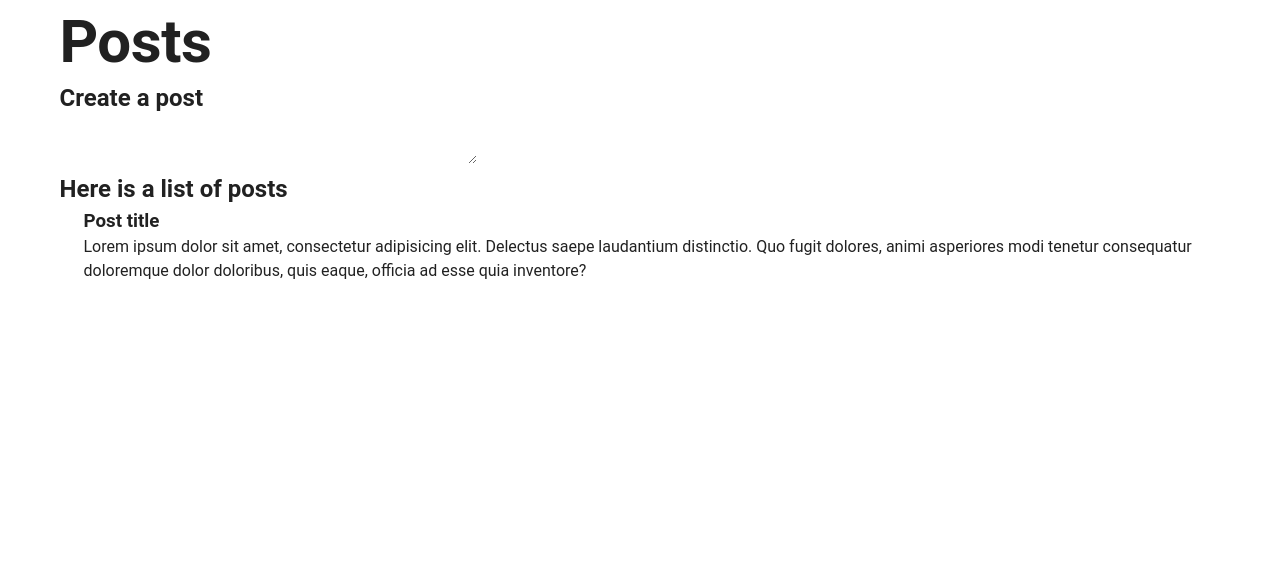
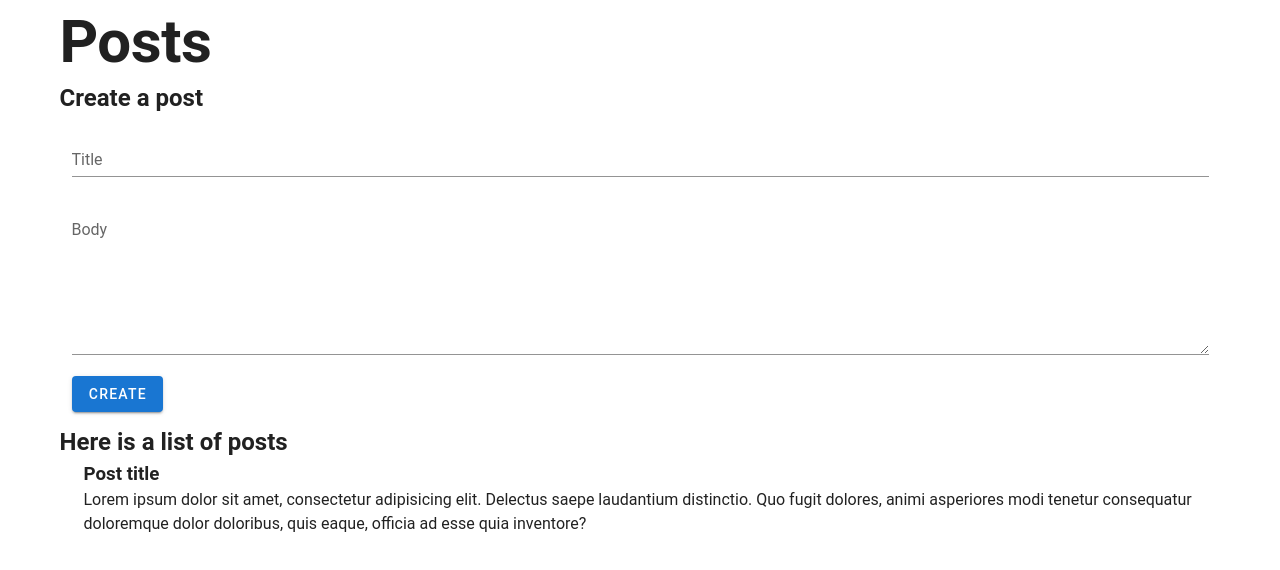
Before and after one commit to JamesManningR/material-post-app, a Vue app: page / in a window 1280 px wide. Shown: the top 570 px of the page. Built offline with nearby package versions, Linux system fonts and the light colour scheme; no server answers; the HTML template or start-up script is replaced by a standard one.

Commit message:
Componentized and vuetified form

```diff
--- /dev/null
+++ b/src/components/posts/PostEditForm.vue
@@ -0,0 +1,55 @@
+<template>
+  <v-container>
+    <form @submit.prevent="isNew ? createPost() : updatePost()">
+      <v-text-field
+        label="Title"
+        type="text"
+        name="title"
+        v-model="newPost.title"
+      >
+      </v-text-field>
+      <v-textarea name="body" label="Body" v-model="newPost.body" />
+      <slot name="submit"></slot>
+    </form>
+  </v-container>
+</template>
+
+<script>
+export default {
+  props: {
+    isNew: {
+      type: Boolean,
+      default: false
+    },
+    post: {
+      type: Object
+    },
+    postId: String
+  },
+  data() {
+    return {
+      newPost: this.post
+        ? this.post
+        : {
+            title: "",
+            body: ""
+          }
+    };
+  },
+  methods: {
+    createPost() {
+      this.$store
+        .dispatch("post/createPost", this.updatePost)
+        .catch(err => {
+          console.error(err);
+          return;
+        })
+        .then(() => {
+          this.$emit("postCreated", this.updatePost);
+        });
+    }
+  }
+};
+</script>
+
+<style lang="scss" scoped></style>
--- a/src/views/Home.vue
+++ b/src/views/Home.vue
@@ -4,10 +4,9 @@
       <h1 class="display-3 mb-2 font-weight-bold">Posts</h1>
       <section>
         <h2>Create a post</h2>
-        <form>
-          <input type="text" name="title" id="title" />
-          <textarea name="body" id="body"></textarea>
-        </form>
+        <post-edit-form isNew v-model="post">
+          <v-btn color="primary" slot="submit" type="submit"> Create </v-btn>
+        </post-edit-form>
       </section>
       <section>
         <h2>Here is a list of posts</h2>
@@ -28,7 +27,20 @@
 </template>
 
 <script>
+import PostEditForm from "@/components/posts/PostEditForm";
+
 export default {
-  name: "Home"
+  name: "Home",
+  components: {
+    PostEditForm
+  },
+  data() {
+    return {
+      post: {
+        title: "",
+        body: ""
+      }
+    };
+  }
 };
 </script>
```
